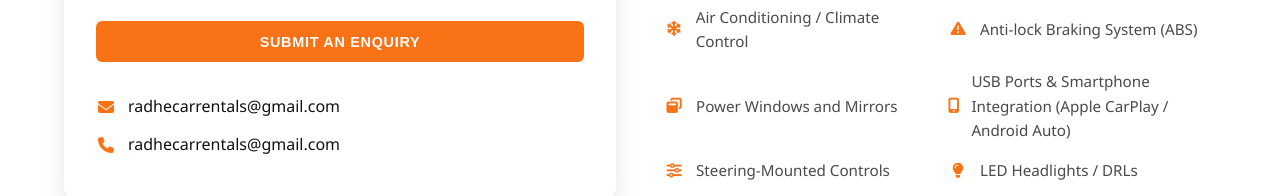
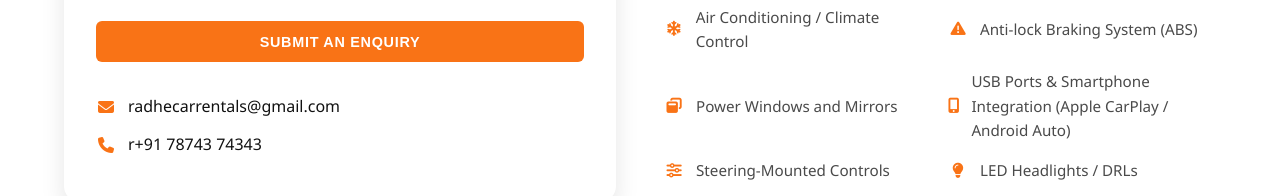
Before and after one commit to yashgohel25/car_rental, a plain HTML site: page car/Swift_White.html in a window 1280 px wide. Shown: the part 926-1122 px from the top of the page. Drawn offline with Linux system fonts and the light colour scheme.

Commit message:
Update Swift_White.html

```diff
--- a/car/Swift_White.html
+++ b/car/Swift_White.html
@@ -573,7 +573,7 @@
           </p>
           <p>
             <i class="fas fa-phone"></i>
-            radhecarrentals@gmail.com
+            r+91 78743 74343
           </p>
         </div>
       </div>
@@ -828,4 +828,5 @@
     document.body.classList.remove('no-js');
   </script>
 </body>
+
 </html>
```
